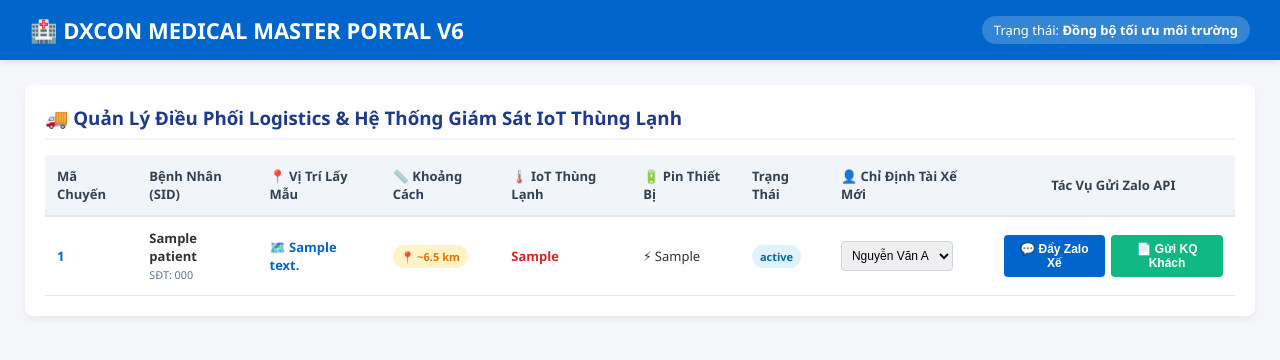
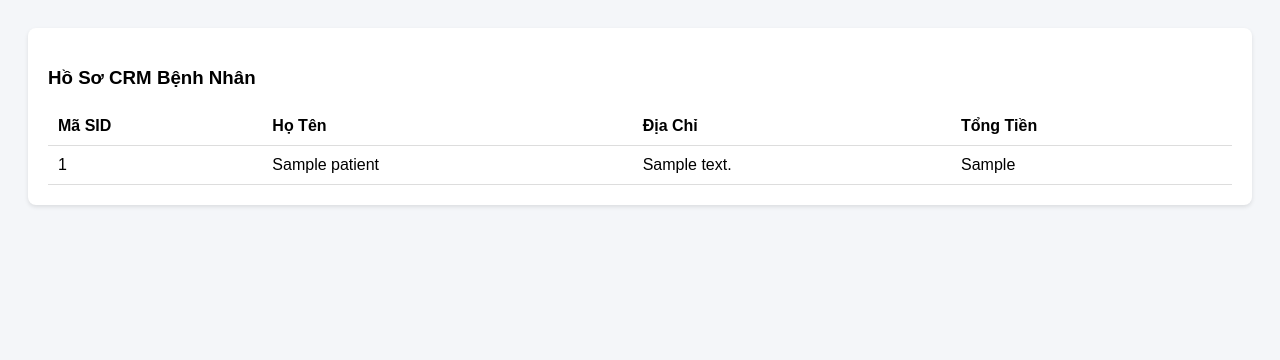
Before and after one commit to dxconmedical-max/dxconsystem, a Flask app: page /admin in a window 1280 px wide. Shown: the top 360 px of the page. Run offline with Flask 3, Linux system fonts and the light colour scheme; tables that the repository leaves empty hold one stand-in row (values such as "Sample post").

Commit message:
Update admin.html

```diff
--- a/templates/admin.html
+++ b/templates/admin.html
@@ -2,95 +2,37 @@
 <html lang="vi">
 <head>
     <meta charset="UTF-8">
-    <title>DXCON - Hệ Thống Điều Phối Cao Cấp</title>
+    <title>DXCON Medical Master</title>
     <style>
-        body { font-family: 'Segoe UI', Tahoma, Geneva, Verdana, sans-serif; margin: 0; background: #f4f6f9; color: #333; }
-        .header { background: #0066cc; color: white; padding: 15px 30px; display: flex; justify-content: space-between; align-items: center; box-shadow: 0 2px 5px rgba(0,0,0,0.1); }
-        .header h1 { margin: 0; font-size: 22px; }
-        .container { padding: 25px; max-width: 1500px; margin: 0 auto; }
-        .card { background: white; padding: 20px; border-radius: 8px; box-shadow: 0 4px 6px rgba(0,0,0,0.05); margin-bottom: 20px; }
-        .card h3 { margin-top: 0; margin-bottom: 15px; color: #1e3a8a; border-bottom: 2px solid #f1f5f9; padding-bottom: 8px; }
-        table { width: 100%; border-collapse: collapse; text-align: left; font-size: 13px; }
-        th { background: #f1f5f9; padding: 12px; font-weight: 600; color: #334155; border-bottom: 2px solid #e2e8f0; }
-        td { padding: 12px; border-bottom: 1px solid #e2e8f0; vertical-align: middle; }
-        .badge { padding: 4px 8px; border-radius: 12px; font-size: 11px; font-weight: 600; display: inline-block; }
-        .badge-warning { background: #fef3c7; color: #d97706; }
-        .badge-info { background: #e0f2fe; color: #0369a1; }
-        .btn-zalo-driver { background: #0066cc; color: white; border: none; padding: 7px 12px; border-radius: 4px; font-weight: bold; cursor: pointer; font-size: 12px; }
-        .btn-zalo-patient { background: #10b981; color: white; border: none; padding: 7px 12px; border-radius: 4px; font-weight: bold; cursor: pointer; font-size: 12px; }
-        .action-cell { display: flex; gap: 6px; align-items: center; }
+        body { font-family: sans-serif; background: #f4f6f9; padding: 20px; }
+        .card { background: white; padding: 20px; border-radius: 8px; box-shadow: 0 2px 4px rgba(0,0,0,0.1); }
+        table { width: 100%; border-collapse: collapse; }
+        th, td { padding: 10px; border-bottom: 1px solid #ddd; text-align: left; }
     </style>
 </head>
 <body>
-
-    <div class="header">
-        <h1>🏥 DXCON MEDICAL MASTER PORTAL V6</h1>
-        <span style="font-size: 13px; background: rgba(255,255,255,0.2); padding: 5px 12px; border-radius: 20px;">Trạng thái: <b>Đồng bộ tối ưu môi trường</b></span>
-    </div>
-
-    <div class="container">
     <div class="card">
-            <h3>🚚 Quản Lý Điều Phối Logistics & Hệ Thống Giám Sát IoT Thùng Lạnh</h3>
+        <h3>Hồ Sơ CRM Bệnh Nhân</h3>
         <table>
             <thead>
                 <tr>
-                        <th>Mã Chuyến</th>
-                        <th>Bệnh Nhân (SID)</th>
-                        <th>📍 Vị Trí Lấy Mẫu</th>
-                        <th>📏 Khoảng Cách</th>
-                        <th>🌡️ IoT Thùng Lạnh</th>
-                        <th>🔋 Pin Thiết Bị</th>
-                        <th>Trạng Thái</th>
-                        <th>👤 Chỉ Định Tài Xế Mới</th>
-                        <th style="text-align: center;">Tác Vụ Gửi Zalo API</th>
+                    <th>Mã SID</th>
+                    <th>Họ Tên</th>
+                    <th>Địa Chỉ</th>
+                    <th>Tổng Tiền</th>
                 </tr>
             </thead>
             <tbody>
                 {% for p in crm_patients %}
                 <tr>
-                        <td style="font-weight: bold; color: #0066cc;">{{ p.sid }}</td>
-                        <td><b>{{ p.name }}</b><br><small style="color:#64748b;">SĐT: {{ p.phone }}</small></td>
-                        <td>
-                            <a href="http://maps.google.com/?q={{ p.address }}" target="_blank" style="color: #0066cc; text-decoration: none; font-weight: bold;">
-                                🗺️ {{ p.address }}
-                            </a>
-                        </td>
-                        <td><span class="badge badge-warning">📍 ~6.5 km</span></td>
-                        <td style="color: #dc2626; font-weight: bold;">{{ p.temperature }}</td>
-                        <td>⚡ {{ p.battery }}</td>
-                        <td><span class="badge badge-info">{{ p.status }}</span></td>
-
-                        <td>
-                            <form id="form-driver-{{ p.sid }}" action="/api/admin/logistics/dispatch" method="POST" style="margin:0;">
-                                <input type="hidden" name="trip_id" value="{{ p.sid }}">
-                                <select name="driver_name" style="padding: 6px; border-radius: 4px; border: 1px solid #cbd5e1; font-size: 12px;">
-                                    <option value="Nguyễn Văn A" {% if p.driver_name == "Nguyễn Văn A" %}selected{% endif %}>Nguyễn Văn A</option>
-                                    <option value="Trần Văn B" {% if p.driver_name == "Trần Văn B" %}selected{% endif %}>Trần Văn B</option>
-                                    <option value="Lê Văn C" {% if p.driver_name == "Lê Văn C" %}selected{% endif %}>Lê Văn C</option>
-                                </select>
-                            </form>
-                        </td>
-
-                        <td>
-                            <div class="action-cell">
-                                <button type="submit" form="form-driver-{{ p.sid }}" class="btn-zalo-driver">
-                                    💬 Đẩy Zalo Xế
-                                </button>
-
-                                <form action="/api/admin/logistics/send-result" method="POST" style="margin:0;">
-                                    <input type="hidden" name="trip_id" value="{{ p.sid }}">
-                                    <button type="submit" class="btn-zalo-patient">
-                                        📄 Gửi KQ Khách
-                                    </button>
-                                </form>
-                            </div>
-                        </td>
+                    <td>{{ p.sid }}</td>
+                    <td>{{ p.name }}</td>
+                    <td>{{ p.address }}</td>
+                    <td>{{ p.total_amount }}</td>
                 </tr>
                 {% endfor %}
             </tbody>
         </table>
     </div>
-    </div>
-
 </body>
 </html>
```
Lines whose indentation alone changed are shown as unchanged.
